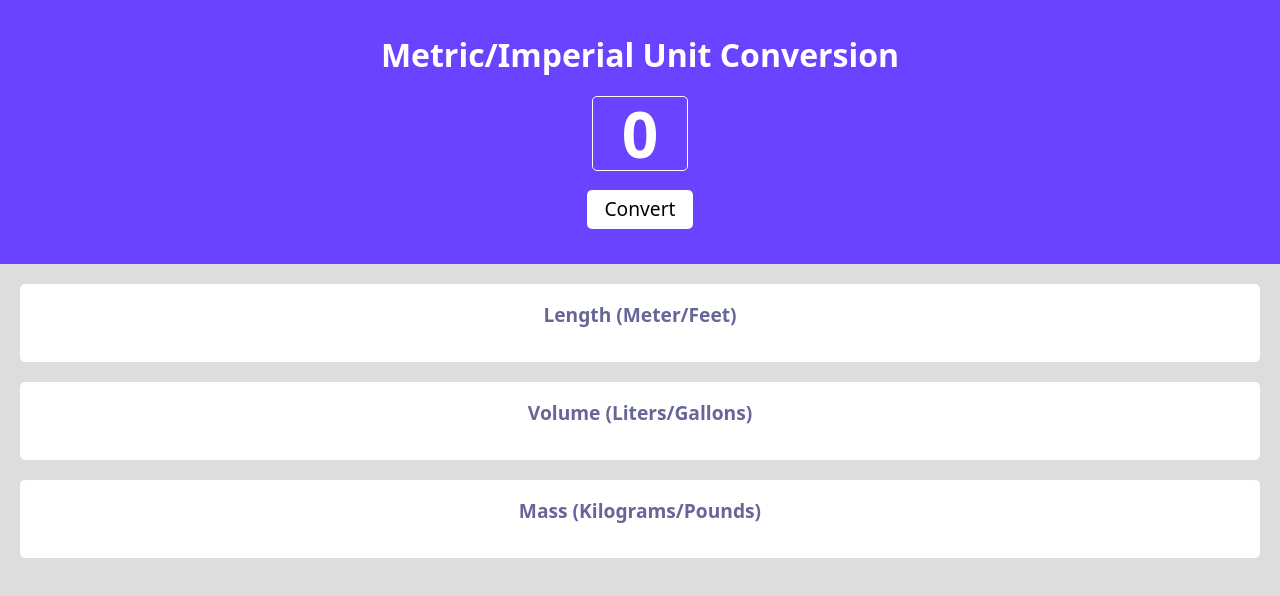
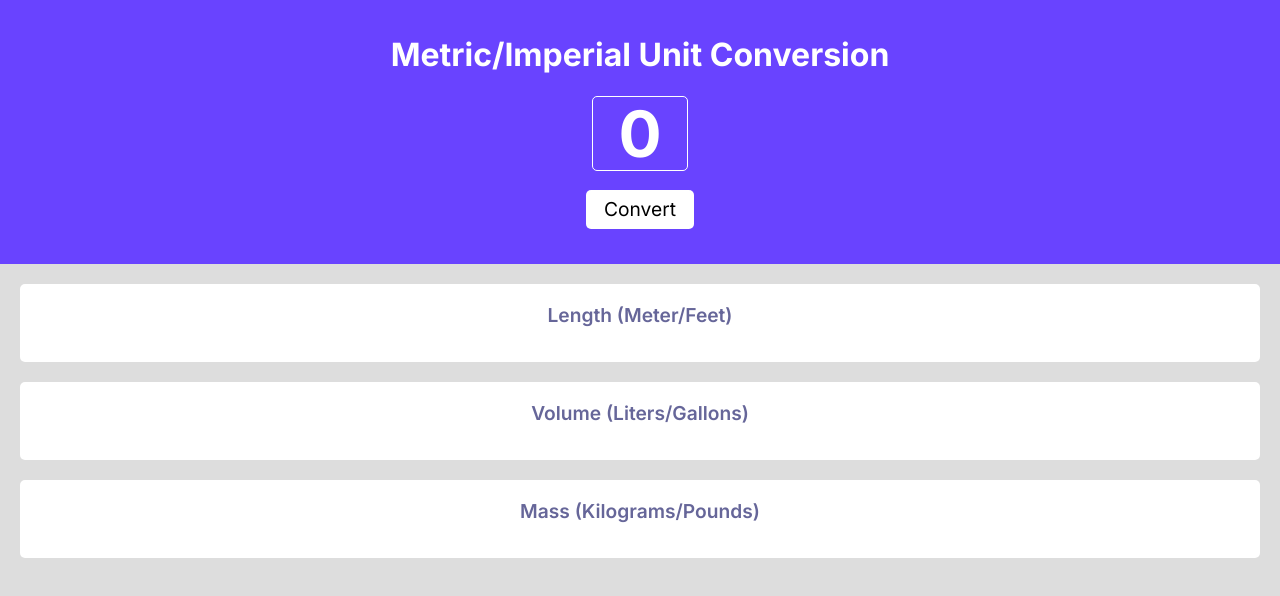
Before and after one commit to belogo/unit-convertor, a plain HTML site: page index.html in a window 1280 px wide. Drawn offline with nearby package versions, Linux system fonts and the light colour scheme.

Commit message:
Update index.css

```diff
--- a/index.css
+++ b/index.css
@@ -3,7 +3,7 @@
 body{
     font-size: 20px;
     background: #DDD;
-    font-family: sans;
+    font-family: 'Inter', sans-serif;;
 }
 
 #hero{
```
